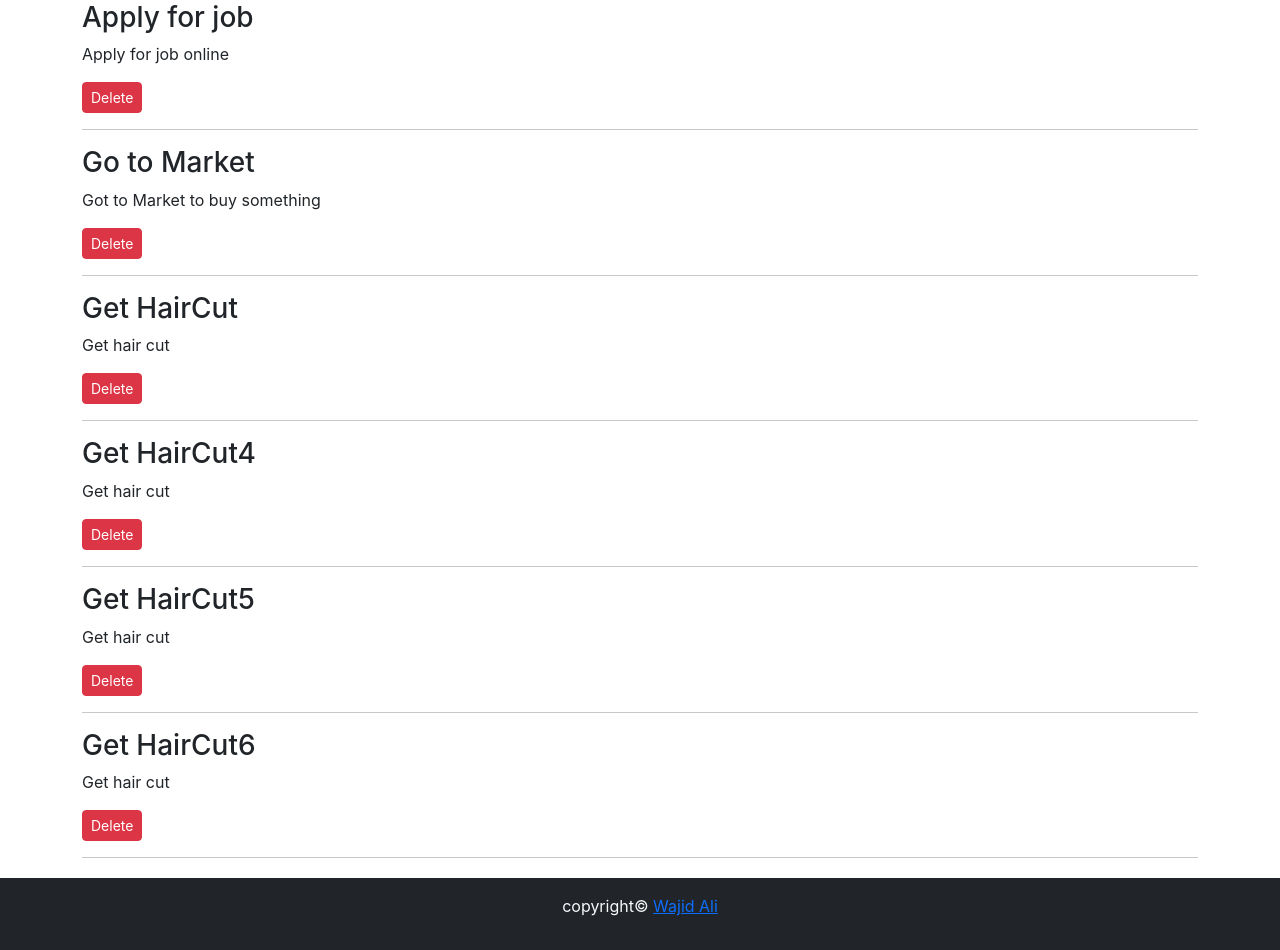
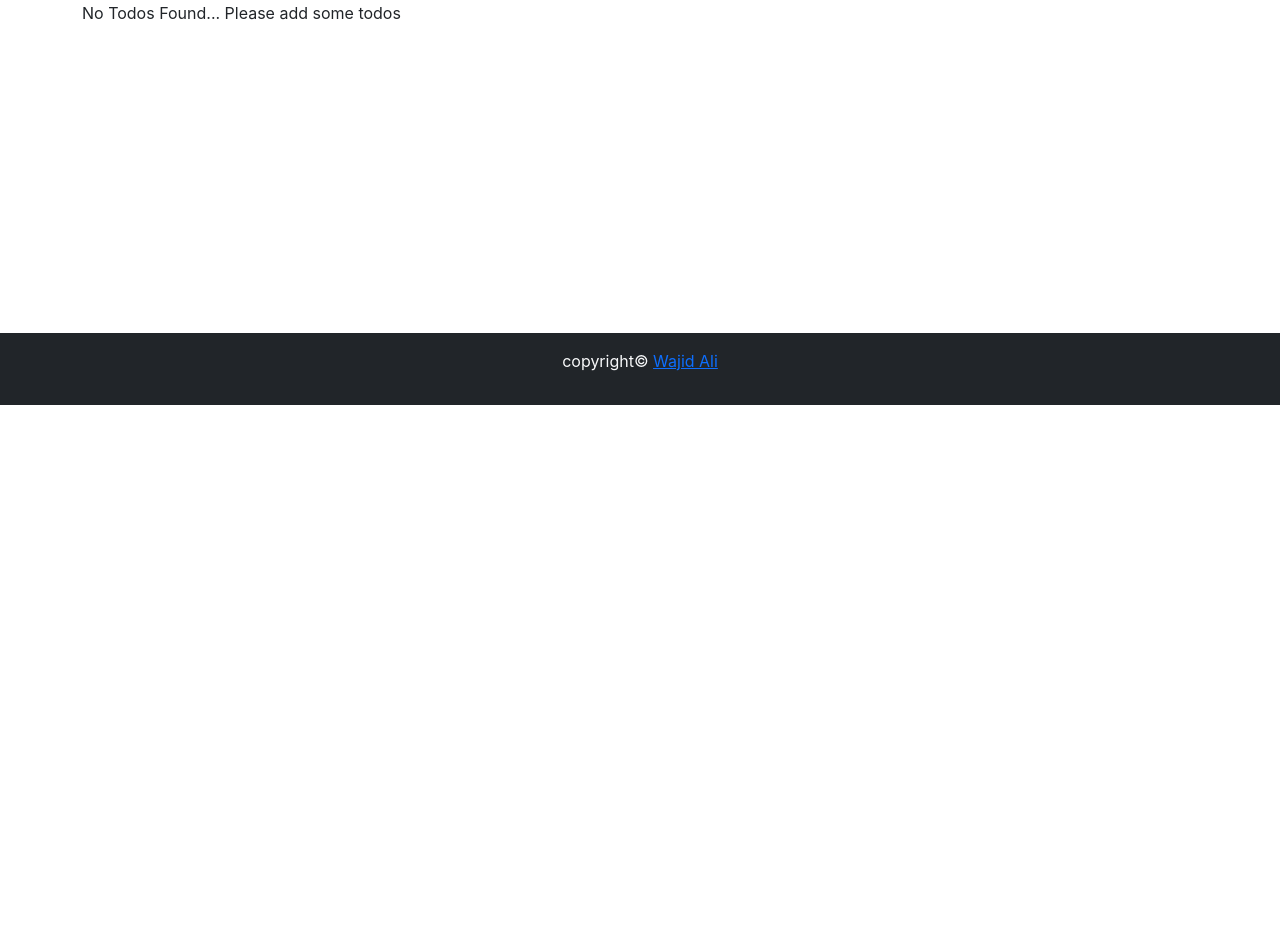
Before and after one commit to wajidalii/todos-list, a React (Create React App) app: page / in a window 1280 px wide. Shown: the part 380-1330 px from the top of the page. After the commit the page ends 800 px from the top, so only its background shows below. Built offline with nearby package versions, Linux system fonts and the light colour scheme.

Commit message:
added functionality to store todos in localstorage

```diff
--- a/src/App.js
+++ b/src/App.js
@@ -3,55 +3,38 @@ import Todos from "./components/Todos/Todos";
 import Footer from "./components/Footer/Footer";
 import { AddTodo } from "./components/Todos/AddTodo";
 import "./App.css";
-import { useState } from "react";
+import { useState, useEffect } from "react";
 
 function App() {
-  const [myTodos, setMyTodos] = useState([
-    {
-      title: "Apply for job",
-      desc: "Apply for job online",
-      srNum: 1,
-    },
-    {
-      title: "Go to Market",
-      desc: "Got to Market to buy something",
-      srNum: 2,
-    },
-    {
-      title: "Get HairCut",
-      desc: "Get hair cut",
-      srNum: 3,
-    },
-    {
-      title: "Get HairCut4",
-      desc: "Get hair cut",
-      srNum: 4,
-    },
-    {
-      title: "Get HairCut5",
-      desc: "Get hair cut",
-      srNum: 5,
-    },
-    {
-      title: "Get HairCut6",
-      desc: "Get hair cut",
-      srNum: 6,
-    },
-  ]);
+  let initTodos = [];
+  if (localStorage.getItem("todos")) {
+    initTodos = JSON.parse(localStorage.getItem("todos"));
+  }
+
+  const [myTodos, setMyTodos] = useState(initTodos);
+
+  useEffect(() => {
+    localStorage.setItem("todos", JSON.stringify(myTodos));
+  }, [myTodos]);
+
   const onDeleteTodo = (todo) => {
-    return setMyTodos(myTodos.filter((myTodo) => todo !== myTodo));
+    setMyTodos(myTodos.filter((myTodo) => todo !== myTodo));
   };
+
   const onAddTodo = (title, desc) => {
     const srNum = myTodos[myTodos.length - 1]
       ? myTodos[myTodos.length - 1].srNum + 1
       : 1;
+
     const myTodo = {
       title: title,
       desc: desc,
       srNum: srNum,
     };
+
     setMyTodos([...myTodos, myTodo]);
   };
+
   return (
     <>
       <Navbar title={"My Todo List"} searchBar={true} />
--- a/src/components/Todos/AddTodo.js
+++ b/src/components/Todos/AddTodo.js
@@ -8,6 +8,8 @@ export const AddTodo = ({ onAddTodo }) => {
   const submit = (e) => {
     e.preventDefault();
     onAddTodo(title, desc);
+    setTitle("");
+    setDesc("");
   };
   return (
     <div className="container">
@@ -19,6 +21,7 @@ export const AddTodo = ({ onAddTodo }) => {
             type="text"
             placeholder="Enter Title"
             id="title"
+            value={title}
             onChange={(e) => setTitle(e.target.value)}
             required
           />
@@ -33,6 +36,7 @@ export const AddTodo = ({ onAddTodo }) => {
             type="text"
             placeholder="Please add a description"
             id="desc"
+            value={desc}
             onChange={(e) => setDesc(e.target.value)}
             required
           />
```
